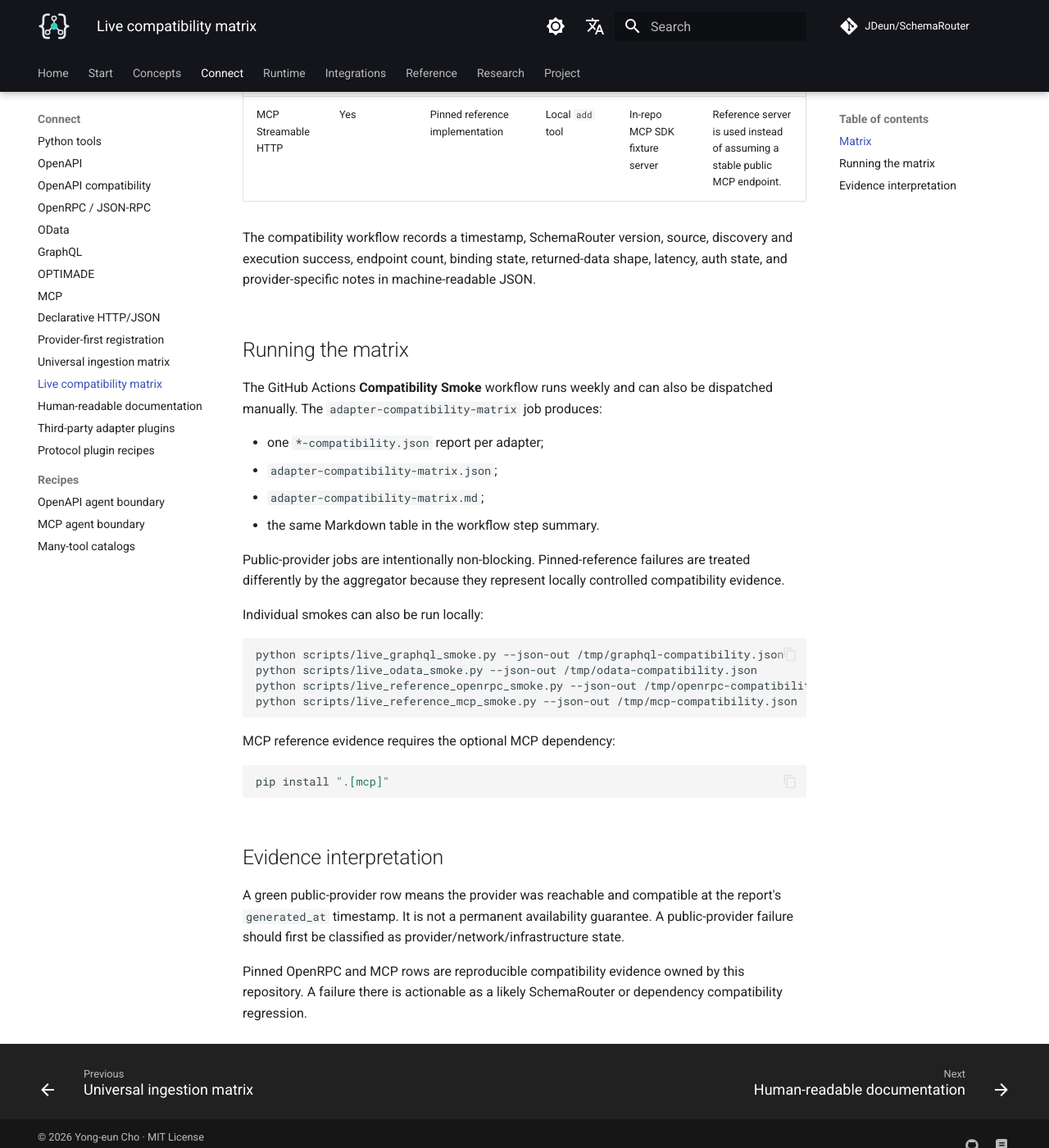
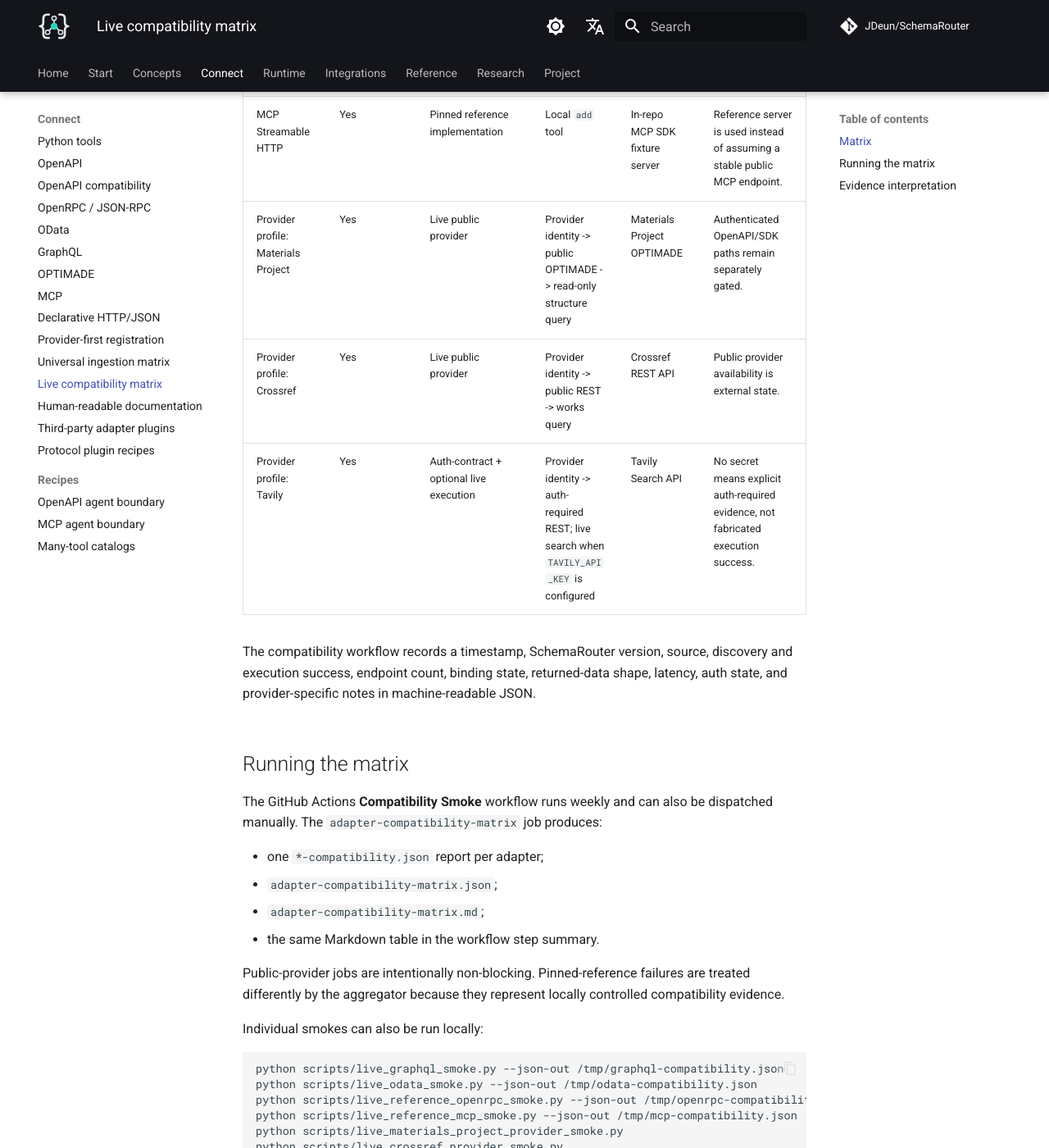
Before and after one commit to JDeun/SchemaRouter, an MkDocs documentation site: the page built from docs/guides/live-compatibility-matrix.md, in a window 1280 px wide and 1400 px high, scrolled down 976 px. Shown: the whole window at 82% size. Built offline with MkDocs 1.6.1 and Material for MkDocs 9.7.7, drawn with Linux system fonts in a browser that asks for light colours; comment, search, counter and statistics services are not loaded; some of the changed text lies outside the part shown.

Commit message:
docs: align provider-first ingestion and live evidence

````diff
--- a/docs/guides/live-compatibility-matrix.md
+++ b/docs/guides/live-compatibility-matrix.md
@@ -15,6 +15,9 @@ automatically classified as a SchemaRouter regression.
 | OData | Yes | Live public provider | Read-only Products query with `$top=1` | OData.org V4 reference service | Only a read-only Products query with `$top=1` is exercised. |
 | OpenRPC | Yes | Pinned reference implementation | Harmless local echo method | In-repo local JSON-RPC server | No stable unauthenticated public execution endpoint is assumed. |
 | MCP Streamable HTTP | Yes | Pinned reference implementation | Local `add` tool | In-repo MCP SDK fixture server | Reference server is used instead of assuming a stable public MCP endpoint. |
+| Provider profile: Materials Project | Yes | Live public provider | Provider identity -> public OPTIMADE -> read-only structure query | Materials Project OPTIMADE | Authenticated OpenAPI/SDK paths remain separately gated. |
+| Provider profile: Crossref | Yes | Live public provider | Provider identity -> public REST -> works query | Crossref REST API | Public provider availability is external state. |
+| Provider profile: Tavily | Yes | Auth-contract + optional live execution | Provider identity -> auth-required REST; live search when `TAVILY_API_KEY` is configured | Tavily Search API | No secret means explicit auth-required evidence, not fabricated execution success. |
 
 The compatibility workflow records a timestamp, SchemaRouter version, source, discovery and
 execution success, endpoint count, binding state, returned-data shape, latency, auth state, and
@@ -40,6 +43,9 @@ python scripts/live_graphql_smoke.py --json-out /tmp/graphql-compatibility.json
 python scripts/live_odata_smoke.py --json-out /tmp/odata-compatibility.json
 python scripts/live_reference_openrpc_smoke.py --json-out /tmp/openrpc-compatibility.json
 python scripts/live_reference_mcp_smoke.py --json-out /tmp/mcp-compatibility.json
+python scripts/live_materials_project_provider_smoke.py
+python scripts/live_crossref_provider_smoke.py
+python scripts/live_tavily_provider_smoke.py
 ```
 
 MCP reference evidence requires the optional MCP dependency:
````
